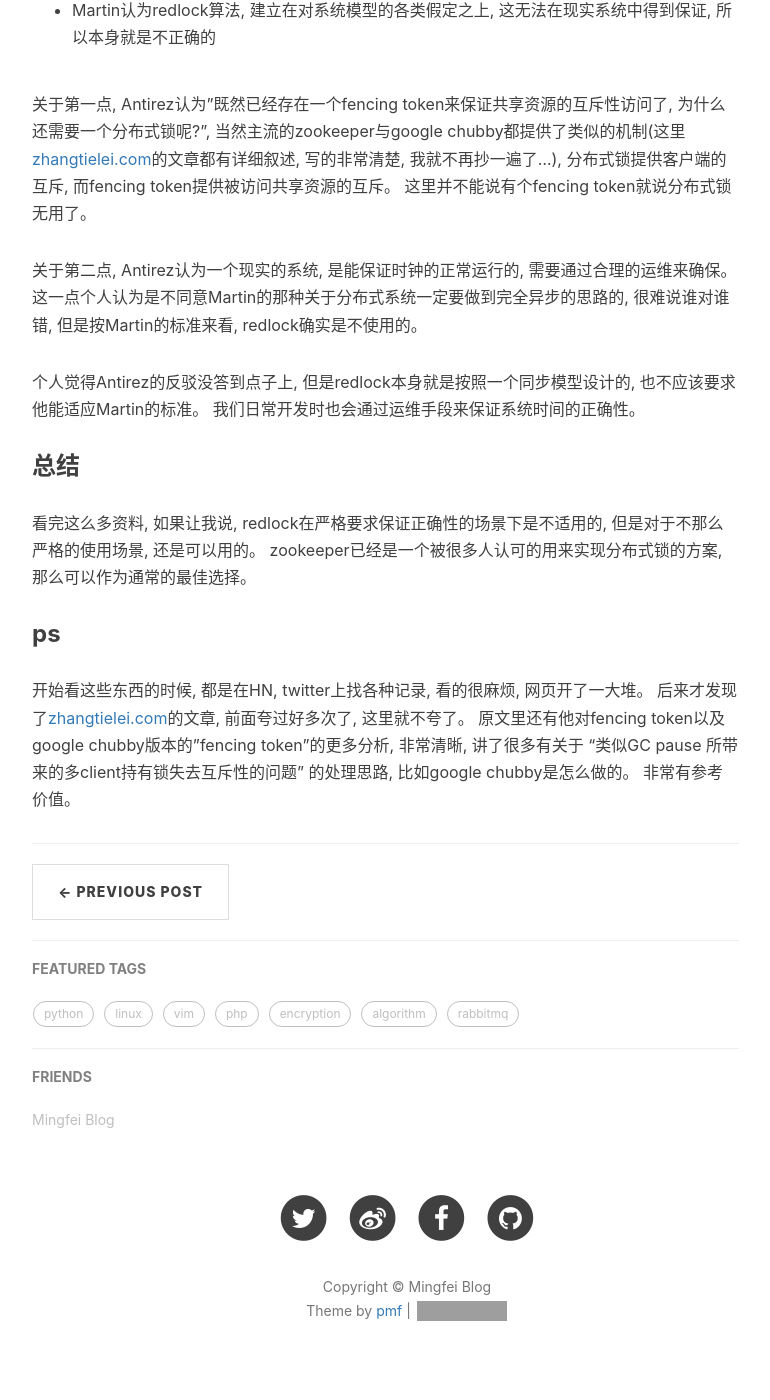
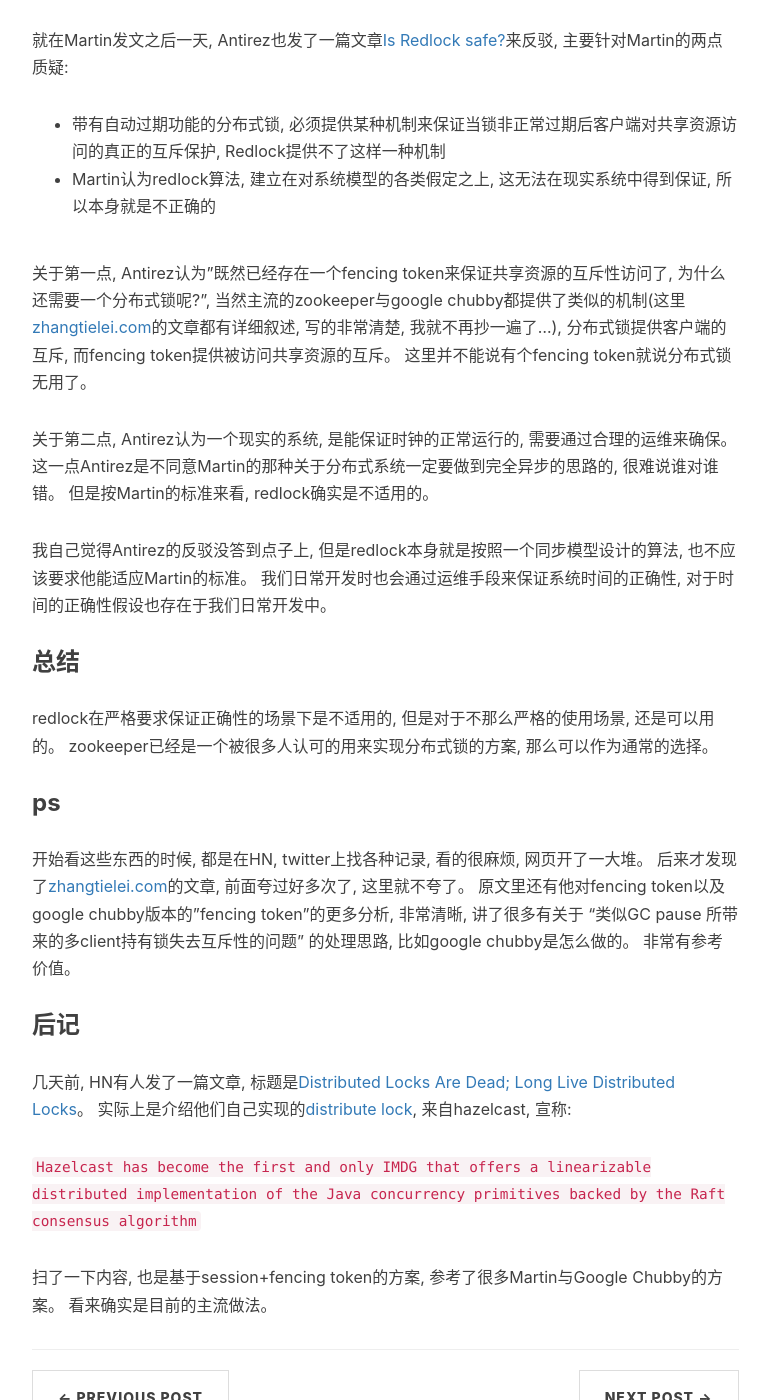
Before and after one commit to MingfeiPan/MingfeiPan.github.io, a Jekyll site: the page built from _posts/2019-06-10-Redlock.markdown, in a window 1280 px wide and 1400 px high, scrolled down 7650 px. Shown: the whole window, without its empty margins (233-1003 px from the left). Built offline with Jekyll 4.4.1, drawn with Linux system fonts in a browser that asks for light colours; nearby versions of some CDN libraries; comment, search, counter and statistics services are not loaded; some of the changed text lies outside the part shown; grey boxes are pictures that could not be loaded.

````diff
--- a/_posts/2019-06-10-Redlock.markdown
+++ b/_posts/2019-06-10-Redlock.markdown
@@ -38,7 +38,7 @@ end
 ```
 
 
-> 有关于这里的lua script, 其实就是一个compare & set操作, 看一个不使用cas操作的反例。
+> 有关于这里的lua script, 其实就是一个compare & set操作, 不这样做有可能会出现如下安全隐患:
 
 > * client a获取锁成功
 > * client a释放锁, 先执行'GET'操作获取key的值
@@ -50,15 +50,19 @@ end
 
 
 
-关于为什么要使value唯一? 假设value不唯一, client a获取了当前锁, 执行其他事件。 碰巧这些事件的耗时超过了锁的过期时间, 锁过期后被client b获取使用了相同的value获取, 这时a完成前置事件可以释放锁了, 于是释放了b获取的锁。唯一value的选择: 作者给出了最简单的建议, 从/dev/urandom截取20个字节。
+关于为什么要使value唯一: 假设value不唯一, client a获取了当前锁, 执行其他事件。 碰巧这些事件的耗时超过了锁的过期时间, 锁过期后被client b获取使用了相同的value获取, 这时a完成前置事件可以释放锁了, 于是释放了b获取的锁。
+
+关于唯一value的选择: 作者给出了最简单的建议, 从/dev/urandom截取20个字节。
 
 
-单点的实现非常简单, 但是单实例挂掉我们等于失去了这项服务。 或者我们做了主从, master挂掉还有slave顶上, 那么考虑如下场景:
+单点的实现非常简单, 但是单点可用性较差, 如果单点挂掉服务直接就不可用了。 当然可以加上主从方案, master挂掉还有slave顶上, 那么考虑如下场景:
 
 * client a在当前master获取了锁
 * master 挂了而且没有来得及同步这个锁的信息到slave(redis主从同步异步执行)
 * slave成为新的master
 * client b获取了同一个锁, 违背了互斥性
+
+所以这里需要一个更周密的方案。
 
 #### Redlock
 
@@ -75,11 +79,11 @@ end
 
 #### 算法并非异步
 
-redlock算法实现依赖于各节点的时钟正确性(), 这违背了异步分布式系统的基本原则, 这也是而后redlock被人吐槽的原因之一。
+redlock算法实现依赖于各节点的时钟正确性, 这违背了异步分布式系统的基本原则, 实际是基于同步模型的。
 
 #### 失败时重试
 
-当客户端无法取到锁时, 应该在一个随机延迟后重试, 防止多个客户端在同时抢夺同一资源的锁。当客户端从大多数Redis实例获取锁失败时, 应该尽快释放已经成功取到的锁, 这样其他的客户端就不必非得等到锁过期后才能取到(在网络分区的情况下, 客户端已经无法和Redis实例通信, 此时就只能等待key的ttl过期)
+当客户端无法取到锁时, 应该在一个随机延迟后重试, 防止多个客户端在同时抢夺同一资源的锁。当客户端从大多数Redis实例获取锁失败时, 应该尽快释放已经成功取到的锁, 这样其他的客户端就不必非得等到锁过期后才能取到(在网络分区的情况下, 客户端已经无法和Redis实例通信, 此时就只能等待锁的ttl过期)
 
 #### 释放锁
 
@@ -100,7 +104,7 @@ redlock算法实现依赖于各节点的时钟正确性(), 这违背了异步分
 
 ### 争论
 
-关于redlock是否是一个可靠的分布式锁, 大概两年前有过一场争论, 来自Martin Kleppmann(DDIA作者)与Antirez本人。 整个过程, [zhangtielei.com](http://zhangtielei.com/posts/blog-redlock-reasoning.html)大牛给出了一个完美的总结。读过之后感觉自己也没有必要在写什么了, 因为这篇总结基本无瑕疵。
+关于redlock是否是一个可靠的分布式锁, 大概两年前有过一场争论, 来自Martin Kleppmann(DDIA作者)与Antirez本人。 整个争论包括两个人各发了一篇文章, 还有HN, twitter上的很多评价讨论, 开始我是自己去找了看的, 资料很多很繁杂。 后来找到他人总结的整个过程, 非常详尽, 按照时间线整理的。 [zhangtielei.com](http://zhangtielei.com/posts/blog-redlock-reasoning.html)大牛给出了一个完美的总结。读过之后感觉自己也没有必要在写什么了, 因为这篇总结基本无瑕疵。
 
 #### Martin的分析
 
@@ -108,12 +112,12 @@ redlock算法实现依赖于各节点的时钟正确性(), 这违背了异步分
 
 作者先是给出了通常我们需要用到分布式锁的场景:
 
-* Efficiency: 效率, 用锁来保证不会重复做一件事情, 这种时候, 锁失效带来的代价还不是很大, 你可能只是重复了一次请求或者多写了一份数据
+* Efficiency: 效率, 用锁来保证不会重复做一件事情, 这种时候, 锁失效带来的代价还不是很大, 你可能只是重复了一次请求或者多做了一次计算。
 * Correctness: 正确性, 用锁来保证不出现并发事件, 这种情况锁失效就比较麻烦了, 并发进程操作同一块数据可能会导致很严重的后果, 数据损坏, 数据丢失, 数据不一致都很可怕。
 
 对于要求效率场景, Martin认为redlock太重了, 随便用个单点锁就够了。而对于要求正确性的场景, redlock "not suitable"。
 
-关注下面这种场景:
+关注下面这种redlock使用场景:
 
 <img src="/img/in-post/redlock0.png">
 
@@ -124,15 +128,15 @@ redlock算法实现依赖于各节点的时钟正确性(), 这违背了异步分
 
 > 你可能会说在访问共享资源时先检查锁是否过期, 但是GC pause可能发生在任何时刻, 比如你刚检查完过期后
 > 又或者你使用可以做到并发GC的语言做客户端, 比如Martin提到的HotSpot JVM’s CMS, 但也不能做到完全不阻塞程序线程
-> 又或者你使用没有GC功能的语言做客户端, 然后还是会有其他情况会造成类似情况发生, 比如内存缺页(page fault), 或者系统内大量进程造成的cpu竞争。
-> 又或者上述这些东西你都觉得很难发生, 但是客户端拿到锁之后对共享资源的请求可能会发生network delay, 这些都会造成client的锁过期
+> 又或者你使用没有GC功能的语言做客户端, 然后还是会有其他情况会造成类似情况发生, 比如内存缺页(page fault), 或者系统内大量进程造成的cpu竞争而导致的阻塞。
+> 又或者上述这些东西你都觉得很难发生, 但是客户端拿到锁之后对共享资源的请求可能会发生network delay, 这些都会造成client的锁过期, 而redlock对于锁过期的处理并不完善
 
 `不过Martin最后说的操作共享资源network delay, 我是不太明白, 这里完全可以用客户端timeout来处理, 在锁超时之前如果对共享资源请求超时, 就应该执行释放锁操作了`
 
 
 #### fencing token
 
-为了解决上述问题, Martin给出了处理办法, fencing token是一个单调递增的数字, 当客户端成功获取锁的时候它随同锁一起返回给客户端。客户端访问共享资源的时候带着这个fencing token, 这样提供共享资源的服务就能根据它进行检查, 拒绝掉延迟到来的访问请求以避免冲突。
+为了解决上述问题, Martin给出了处理办法: 使用一个fencing token。 fencing token是一个单调递增的数字, 当客户端成功获取锁的时候它随同锁一起返回给客户端。客户端访问共享资源的时候带着这个fencing token, 这样提供共享资源的服务就能根据它进行检查, 拒绝掉延迟到来的访问请求以避免冲突。
 
 考虑如下场景:
 
@@ -143,11 +147,11 @@ redlock算法实现依赖于各节点的时钟正确性(), 这违背了异步分
 * client b后获取了锁, 并且带了fencing token=34
 * 这时client a恢复并用33的token请求资源, 服务端回拒绝掉这次请求因为已经有一个更大token34请求过了
 
-redlock没有提供这种fancing token机制。 而Martin提到如果使用ZooKeeper作为分布式锁服务, 可以利用zxid或者znode version作为此类fencing token来使用, 当然你需要在共享资源服务那里做一个验证机制。
+redlock没有提供这种fencing token机制。 而Martin提到如果使用ZooKeeper作为分布式锁服务, 可以利用zxid或者znode version作为此类fencing token来使用, 当然你需要在共享资源服务那里提供一个验证机制。
 
 #### redlock 依赖时间解决共识问题
 
-redlock的可行性依赖于时间, 也就是说是非异步的算法。 这是Martin觉得redlock不合适的另一点原因。
+redlock的可行性依赖于时间的正确性, 也就是说是非异步的算法。 这是Martin觉得redlock不合适的另一点原因。
 
 Martin指出了在分布式算法研究中的一个基础性问题, 好的分布式算法应该基于异步模型(asynchronous model), 要保证是[asynchronous model with unreliable failure detectors](http://courses.csail.mit.edu/6.852/08/papers/CT96-JACM.pdf), 用大白话说就是(Martin自己给的大白话), 算法的安全性不应该依赖于任何记时假定(timing assumption), 也就是:
 
@@ -165,7 +169,7 @@ Martin认为一个好的分布式算法, 这些因素不应该影响它的安全
 * client a 从a, b, c获取了锁, 也就成功的获取了锁
 * 节点c的时钟发生了跳跃, 向前移动了某段时间, 导致c上面的锁过期了
 * client b 从c, d, e获取了锁, 也就成功的获取了锁
-* client a, b都获取了锁 gg
+* client a, b都获取了锁, gg
 
 上面这种场景之所以有可能发生, 本质上就是因为Redlock的安全性(safety property)对系统的时钟有比较强的依赖, 一旦系统的时钟变得不准确, 算法的安全性就无法保证。
 
@@ -198,17 +202,24 @@ Martin认为redlock不是一个好的选择, 形容为"neither fish nor fowl"(
 * 带有自动过期功能的分布式锁, 必须提供某种机制来保证当锁非正常过期后客户端对共享资源访问的真正的互斥保护, Redlock提供不了这样一种机制
 * Martin认为redlock算法, 建立在对系统模型的各类假定之上, 这无法在现实系统中得到保证, 所以本身就是不正确的
 
-
 关于第一点, Antirez认为"既然已经存在一个fencing token来保证共享资源的互斥性访问了, 为什么还需要一个分布式锁呢?", 当然主流的zookeeper与google chubby都提供了类似的机制(这里[zhangtielei.com](http://zhangtielei.com/posts/blog-redlock-reasoning.html)的文章都有详细叙述, 写的非常清楚, 我就不再抄一遍了...), 分布式锁提供客户端的互斥, 而fencing token提供被访问共享资源的互斥。 这里并不能说有个fencing token就说分布式锁无用了。
 
-关于第二点, Antirez认为一个现实的系统, 是能保证时钟的正常运行的, 需要通过合理的运维来确保。 这一点个人认为是不同意Martin的那种关于分布式系统一定要做到完全异步的思路的, 很难说谁对谁错, 但是按Martin的标准来看, redlock确实是不使用的。
+关于第二点, Antirez认为一个现实的系统, 是能保证时钟的正常运行的, 需要通过合理的运维来确保。 这一点Antirez是不同意Martin的那种关于分布式系统一定要做到完全异步的思路的, 很难说谁对谁错。 但是按Martin的标准来看, redlock确实是不适用的。
 
-个人觉得Antirez的反驳没答到点子上, 但是redlock本身就是按照一个同步模型设计的, 也不应该要求他能适应Martin的标准。 我们日常开发时也会通过运维手段来保证系统时间的正确性。
+我自己觉得Antirez的反驳没答到点子上, 但是redlock本身就是按照一个同步模型设计的算法, 也不应该要求他能适应Martin的标准。 我们日常开发时也会通过运维手段来保证系统时间的正确性, 对于时间的正确性假设也存在于我们日常开发中。
 
 ### 总结
 
-看完这么多资料, 如果让我说, redlock在严格要求保证正确性的场景下是不适用的, 但是对于不那么严格的使用场景, 还是可以用的。 zookeeper已经是一个被很多人认可的用来实现分布式锁的方案, 那么可以作为通常的最佳选择。
+redlock在严格要求保证正确性的场景下是不适用的, 但是对于不那么严格的使用场景, 还是可以用的。 zookeeper已经是一个被很多人认可的用来实现分布式锁的方案, 那么可以作为通常的选择。
 
 
 ### ps
  开始看这些东西的时候, 都是在HN, twitter上找各种记录, 看的很麻烦, 网页开了一大堆。 后来才发现了[zhangtielei.com](http://zhangtielei.com/posts/blog-redlock-reasoning.html)的文章, 前面夸过好多次了, 这里就不夸了。 原文里还有他对fencing token以及google chubby版本的"fencing token"的更多分析, 非常清晰, 讲了很多有关于 "类似GC pause 所带来的多client持有锁失去互斥性的问题" 的处理思路, 比如google chubby是怎么做的。 非常有参考价值。
+
+### 后记
+
+几天前, HN有人发了一篇文章, 标题是[Distributed Locks Are Dead; Long Live Distributed Locks](https://news.ycombinator.com/item?id=20101771)。 实际上是介绍他们自己实现的[distribute lock](https://hazelcast.com/blog/long-live-distributed-locks/), 来自hazelcast, 宣称:
+
+`Hazelcast has become the first and only IMDG that offers a linearizable distributed implementation of the Java concurrency primitives backed by the Raft consensus algorithm`
+
+扫了一下内容, 也是基于session+fencing token的方案, 参考了很多Martin与Google Chubby的方案。 看来确实是目前的主流做法。
````
Also changed, not shown: other parts of _posts/2019-06-10-Redlock.markdown (+2 -2 lines), _posts/2019-06-14-mac.markdown (added, +95 -0 lines).
